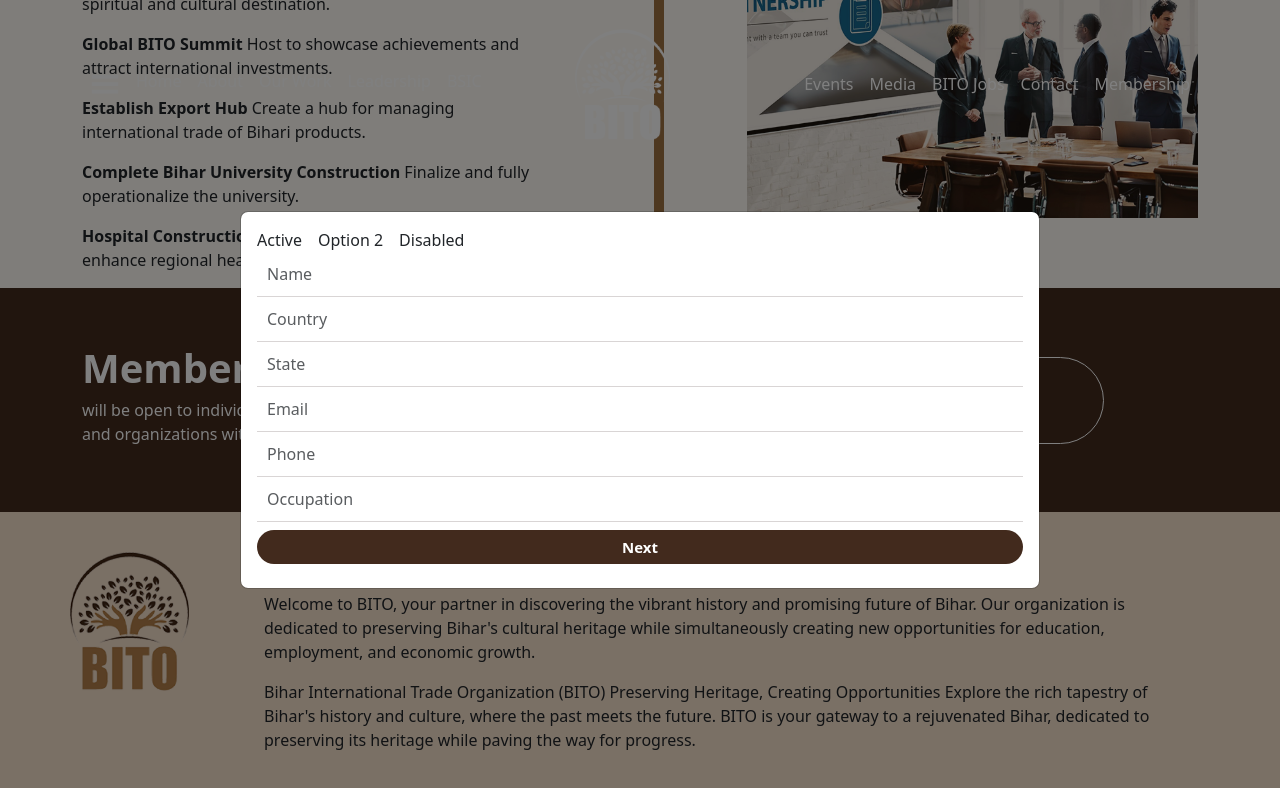
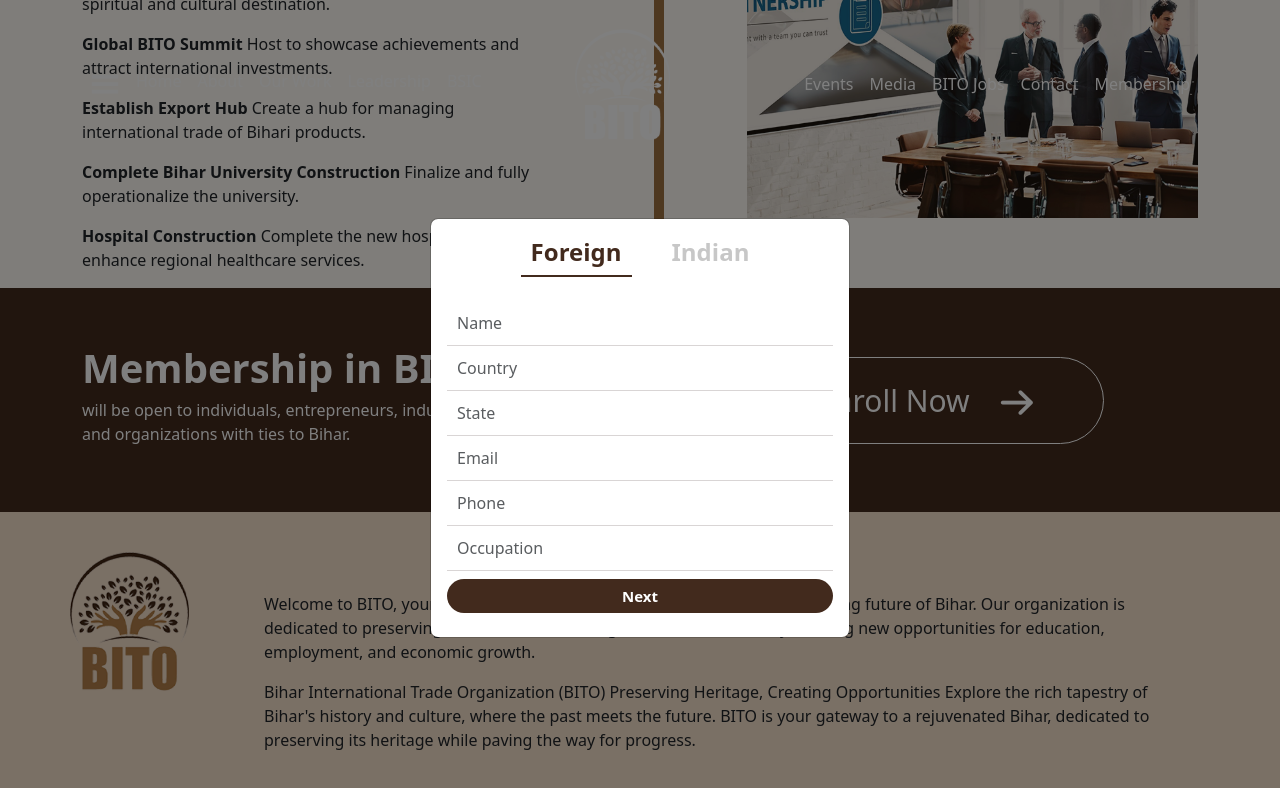
Before and after one commit to hemangdigitalxplode/bito-world, a React (Vite) app: page /membership in a window 1280 px wide. Both pictures are taken after a click on the button "Enroll Now". Shown: the part 2639-3427 px from the top of the page. Built offline with nearby package versions, Linux system fonts and the light colour scheme.

Commit message:
popup form created

```diff
--- a/src/Components/MembershipCTA.jsx
+++ b/src/Components/MembershipCTA.jsx
@@ -1,10 +1,12 @@
-import React from "react";
+import React, { useState } from "react";
 import { Button, Col, Container, Image, Row } from "react-bootstrap";
 import RightArrow from "../assets/white-right-arrow.png";
 import Modal1 from "./modals/modal1";
+import Individual from "./modals/Individual";
 
 const MembershipCTA = () => {
     const [modalShow, setModalShow] = React.useState(false);
+    const [individualModal, setIndividualModal] = useState(false)
     return (
         <>
             <div
@@ -45,7 +47,12 @@
                     </Row>
                 </Container>
             </div>
-      <Modal1 show={modalShow} onHide={() => setModalShow(false)} />
+            <Container>
+
+
+                <Modal1 show={modalShow} onHide={() => setModalShow(false)} setIndividualModal={setIndividualModal} />
+                    <Individual  show={individualModal} onHide={() => setIndividualModal(false)} />
+            </Container>
         </>
     );
 };
--- /dev/null
+++ b/src/Components/modals/Individual.jsx
@@ -0,0 +1,64 @@
+/* eslint-disable no-unused-vars */
+import React, { useState } from 'react'
+import { Button } from "react-bootstrap";
+import { Form, Modal } from "react-bootstrap";
+
+const Individual = ({props}) => {
+    const [activeButton, setActiveButton] = useState("foreign");
+  return (
+    <Modal
+    {...props}
+    size="lg"
+    aria-labelledby="contained-modal-title-vcenter"
+    centered
+    contentClassName="custom-modal-style" // New class added for styling
+  >
+    {/* Selector buttons for input of foreign and indian */}
+    <div className="form-top-selector">
+    <button
+      className={`selector-btn ${activeButton === "foreign" ? "active" : ""}`}
+      onClick={() => setActiveButton("foreign")}
+    >
+    Individual
+    </button>
+    <button
+      className={`selector-btn ${activeButton === "indian" ? "active" : ""}`}
+      onClick={() => setActiveButton("indian")}
+    >
+      Corporate
+    </button>
+  </div>
+    <Modal.Body>
+      <Form className="modalForm d-flex flex-column justify-content-center">
+        <Form.Group>
+          <Form.Control type="text" placeholder="Name" />
+        </Form.Group>
+        <Form.Group>
+          <Form.Control type="text" placeholder="Country" />
+        </Form.Group>
+        <Form.Group>
+          <Form.Control type="text" placeholder="State" />
+        </Form.Group>
+        <Form.Group>
+          <Form.Control type="email" placeholder="Email" />
+        </Form.Group>
+        <Form.Group>
+          <Form.Control type="number" placeholder="Phone" />
+        </Form.Group>
+        <Form.Group>
+          <Form.Control type="text" placeholder="Occupation" />
+        </Form.Group>
+        <Button
+          variant="primary"
+          type="submit"
+          className="section-3-btn my-2"
+        >
+          Submit
+        </Button>
+      </Form>
+    </Modal.Body>
+  </Modal>
+  )
+}
+
+export default Individual
--- a/src/Components/modals/modal1.jsx
+++ b/src/Components/modals/modal1.jsx
@@ -1,22 +1,36 @@
+/* eslint-disable react/prop-types */
+
+import { useState } from "react";
 import { Button } from "react-bootstrap";
 import { Form, Modal } from "react-bootstrap";
-import Nav from "react-bootstrap/Nav";
 
 const Modal1 = (props) => {
+  const [activeButton, setActiveButton] = useState("foreign");
+  console.log(props)
   return (
-    <div>
     <Modal
       {...props}
       size="lg"
       aria-labelledby="contained-modal-title-vcenter"
       centered
+      contentClassName="custom-modal-style" // New class added for styling
     >
+      {/* Selector buttons for input of foreign and indian */}
+      <div className="form-top-selector">
+      <button
+        className={`selector-btn ${activeButton === "foreign" ? "active" : ""}`}
+        onClick={() => setActiveButton("foreign")}
+      >
+        Foreign
+      </button>
+      <button
+        className={`selector-btn ${activeButton === "indian" ? "active" : ""}`}
+        onClick={() => setActiveButton("indian")}
+      >
+        Indian
+      </button>
+    </div>
       <Modal.Body>
-          <Nav variant="underline" defaultActiveKey="/home">
-            <Nav.Item>Active</Nav.Item>
-            <Nav.Item>Option 2</Nav.Item>
-            <Nav.Item>Disabled</Nav.Item>
-          </Nav>
         <Form className="modalForm d-flex flex-column justify-content-center">
           <Form.Group>
             <Form.Control type="text" placeholder="Name" />
@@ -38,15 +52,15 @@
           </Form.Group>
           <Button
             variant="primary"
-              type="submit"
+            // type="submit"
             className="section-3-btn my-2"
+            onClick={props.setIndividualModal(true)}
           >
             Next
           </Button>
         </Form>
       </Modal.Body>
     </Modal>
-    </div>
   );
 };
 
--- a/src/index.css
+++ b/src/index.css
@@ -1,4 +1,3 @@
-
 .right-heading h6 {
    font-size: 23px;
    font-weight: 200;
@@ -46,6 +45,7 @@
 .section-2-img {
    max-width: 100%;
 }
+
 .modalForm input {
    border-radius: 0;
    border: none;
@@ -53,6 +53,7 @@
    color: #bbbbbb;
    padding: 10px;
 }
+
 .section-2-row {
    margin-top: 30px;
 }
@@ -225,8 +226,7 @@
    color: #422a1e;
 }
 
-.address-para {
-}
+.address-para {}
 
 .email span {
    font-weight: 700;
@@ -736,9 +736,11 @@
 /* Vertical lines */
 .vertical-line {
    position: absolute;
-   height: 100vh; /* Full height */
+   height: 100vh;
+   /* Full height */
    width: 10px;
-   background-color: #8B5E3C; /* Brown color */
+   background-color: #8B5E3C;
+   /* Brown color */
    margin: 0 auto;
 }
 
@@ -776,6 +778,7 @@
    margin-left: -3px;
    /* top: 0; */
 }
+
 .middle-line::before {
    content: "";
    position: relative;
@@ -786,8 +789,66 @@
    left: 22px;
    top: -52%;
 }
- .middle-line{
+
+.middle-line {
    display: flex;
    justify-content: center;
    align-items: center;
 }
+
+.custom-modal-style {
+   max-width: 420px;
+   /* Set your desired width */
+   margin: 0 auto;
+   /* Center horizontally */
+}
+
+.modal-dialog {
+   display: flex;
+   align-items: center;
+   justify-content: center;
+   min-height: 100vh;
+   /* Full height to vertically center */
+}
+
+
+.form-top-selector {
+   display: flex;
+   justify-content: center;
+   align-items: center;
+   margin: 10px 0;
+   gap: 30px;
+}
+
+.form-top-selector button {
+   font-size: 24px;
+   background: transparent;
+   border: none;
+   outline: none;
+
+}
+.selector-btn {
+   background: none;
+   border: none;
+   font-size: 18px;
+   cursor: pointer;
+   color: #c7c7c7;
+   font-weight: 700;
+   padding: 5px 10px;
+   transition: all 0.3s ease;
+   position: relative;
+ }
+
+ .selector-btn.active {
+   color: #422a1d; /* Change text color to brown */
+ }
+
+ .selector-btn.active::after {
+   content: "";
+   position: absolute;
+   left: 0;
+   right: 0;
+   bottom: -2px; /* Adjust underline position */
+   height: 2px;
+   background-color: #422a1d;
+ }
```
Also changed, not shown: src/Components/modals/Corporate.jsx (added, +10 -0 lines). Lines whose indentation alone changed are shown as unchanged.
